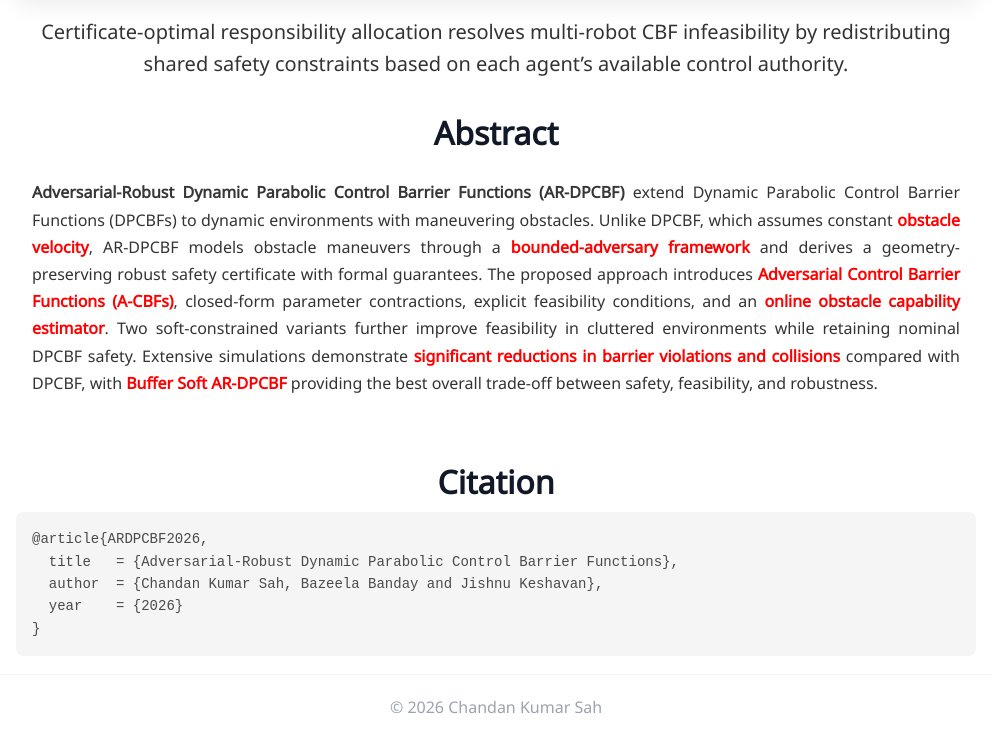
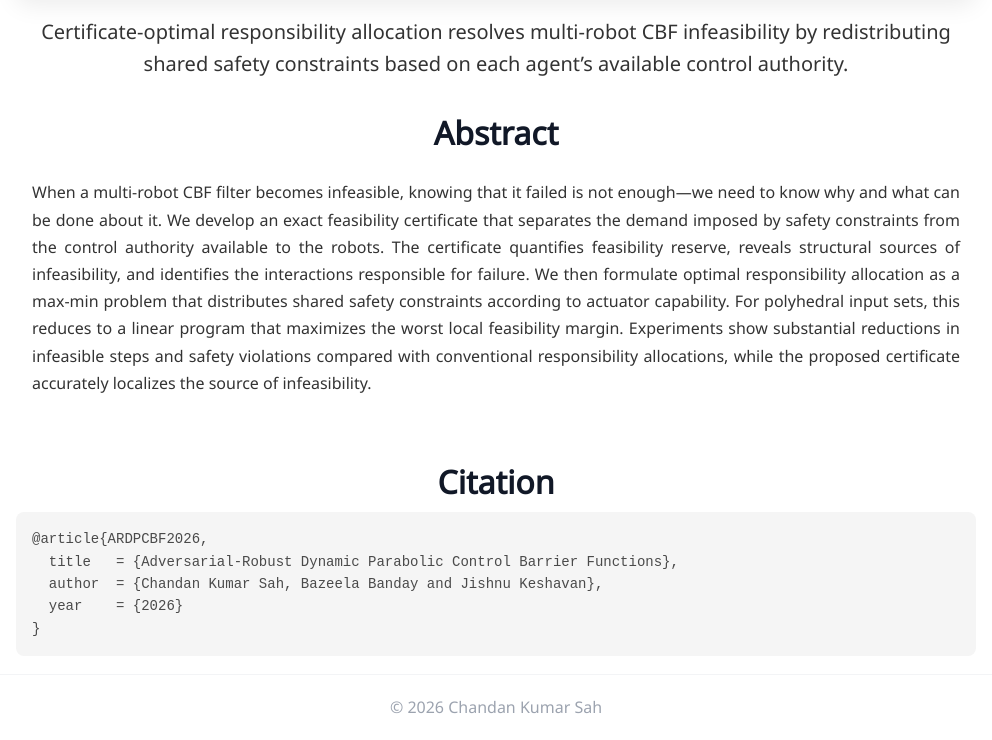
Before and after one commit to cks0314/page_multi_CBF_feasibililty, a plain HTML site: page index.html in a window 1280 px wide. Shown: the part 4790-5530 px from the top of the page, without its empty margins (144-1136 px from the left). Drawn offline with nearby package versions, Linux system fonts and the light colour scheme; some icons are missing; a web font is replaced by a local one.

Commit message:
Update index.html

```diff
--- a/index.html
+++ b/index.html
@@ -306,7 +306,7 @@
         <h2 class="title is-3 has-text-centered mb-3">Abstract</h2>
         <div class="content abstract-content p-4">
             <p class="has-text-justified" style="line-height: 1.7;">
-                <strong>Adversarial-Robust Dynamic Parabolic Control Barrier Functions (AR-DPCBF)</strong> extend Dynamic Parabolic Control Barrier Functions (DPCBFs) to dynamic environments with maneuvering obstacles. Unlike DPCBF, which assumes constant <span style="color: #ff0000; font-weight: bold;">obstacle velocity</span>, AR-DPCBF models obstacle maneuvers through a <span style="color: #ff0000; font-weight: bold;">bounded-adversary framework</span> and derives a geometry-preserving robust safety certificate with formal guarantees. The proposed approach introduces <span style="color: #ff0000; font-weight: bold;">Adversarial Control Barrier Functions (A-CBFs)</span>, closed-form parameter contractions, explicit feasibility conditions, and an <span style="color: #ff0000; font-weight: bold;">online obstacle capability estimator</span>. Two soft-constrained variants further improve feasibility in cluttered environments while retaining nominal DPCBF safety. Extensive simulations demonstrate <span style="color: #ff0000; font-weight: bold;">significant reductions in barrier violations and collisions</span> compared with DPCBF, with <span style="color: #ff0000; font-weight: bold;">Buffer Soft AR-DPCBF</span> providing the best overall trade-off between safety, feasibility, and robustness.
+                When a multi-robot CBF filter becomes infeasible, knowing that it failed is not enough—we need to know why and what can be done about it. We develop an exact feasibility certificate that separates the demand imposed by safety constraints from the control authority available to the robots. The certificate quantifies feasibility reserve, reveals structural sources of infeasibility, and identifies the interactions responsible for failure. We then formulate optimal responsibility allocation as a max-min problem that distributes shared safety constraints according to actuator capability. For polyhedral input sets, this reduces to a linear program that maximizes the worst local feasibility margin. Experiments show substantial reductions in infeasible steps and safety violations compared with conventional responsibility allocations, while the proposed certificate accurately localizes the source of infeasibility.
             </p>
         </div>
     </div>
```
